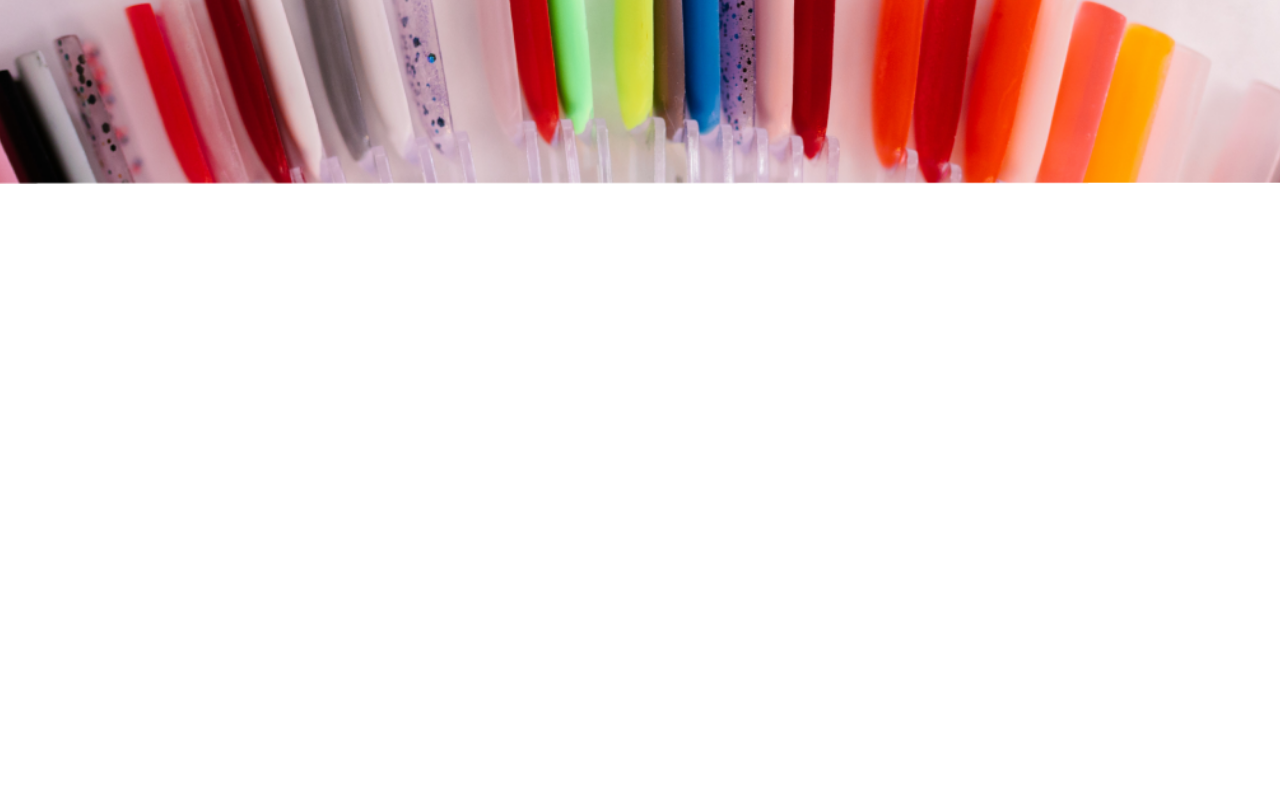
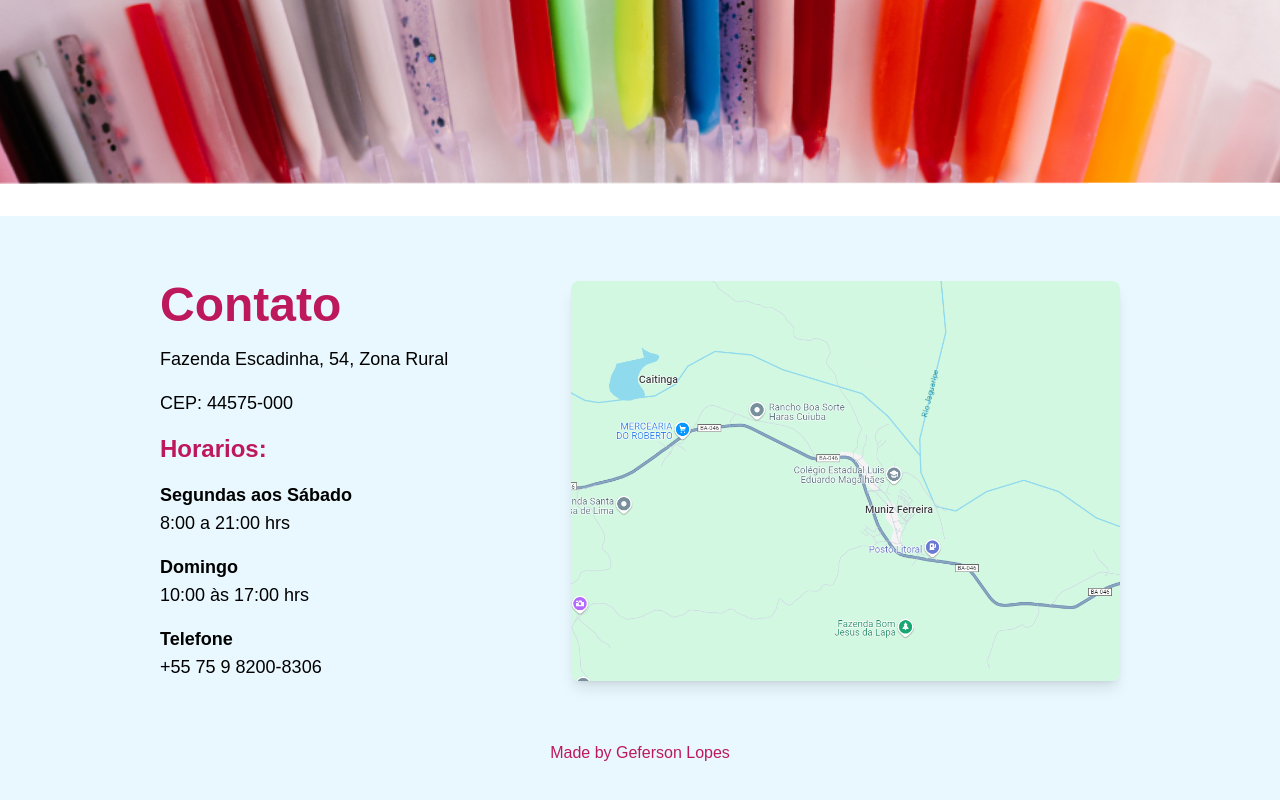
Before and after one commit to GefersonLopes/lashes-web, a Next.js app: page / in a window 1280 px wide. Shown: the part 2529-3329 px from the top of the page. Before the commit the page ends 2745 px from the top, so only its background shows below. Built offline with nearby package versions, Linux system fonts and the light colour scheme; a web font is replaced by a local one.

Commit message:
feat: new page and fix others pages

```diff
--- a/app/page.tsx
+++ b/app/page.tsx
@@ -1,6 +1,7 @@
 "use client";
 
 import ClientBenefitsPage from "./pages/clientBenefits.page";
+import ContatoPage from "./pages/contact.page copy";
 import Initial from "./pages/initial.page";
 import LashesPage from "./pages/lashes.page";
 import PromoPage from "./pages/promo.page";
@@ -12,6 +13,7 @@ export default function Home() {
       <LashesPage />
       <PromoPage />
       <ClientBenefitsPage />
+      <ContatoPage />
     </>
   );
 }
--- /dev/null
+++ b/app/pages/contact.page copy.tsx
@@ -0,0 +1,41 @@
+import Image from "next/image";
+import maps from "../assets/maps.png";
+
+export default function ContatoPage() {
+  return (
+    <main className="h-[50rem] md:h-[38.125rem] flex flex-col items-center justify-center bg-[#E9F8FF] mt-8">
+      <div className="w-3/4 flex flex-col md:flex-row">
+        <section className="w-full md:w-1/2 flex flex-col items-start text-left">
+          <h1 className="text-5xl font-bold text-pink-700 mb-4">Contato</h1>
+          <p className="text-lg mb-4">Fazenda Escadinha, 54, Zona Rural</p>
+          <p className="text-lg mb-4">CEP: 44575-000</p>
+          <p className="text-2xl font-bold text-pink-700">Horarios:</p>
+          <p className="text-lg mt-4 font-bold">Segundas aos Sábado</p>
+          <p className="text-lg mb-4">8:00 a 21:00 hrs</p>
+          <p className="text-lg font-bold">Domingo</p>
+          <p className="text-lg mb-4">10:00 às 17:00 hrs</p>
+          <p className="text-lg font-bold">Telefone</p>
+          <p className="text-lg">+55 75 9 8200-8306</p>
+        </section>
+        <section className="w-full md:w-2/3 flex justify-center mt-8 md:mt-0">
+          <Image
+            src={maps}
+            alt="Mapa de localização"
+            className="rounded-lg shadow-lg cursor-pointer object-cover"
+            onClick={() =>
+              window.open("https://maps.app.goo.gl/uw2VLdkY4t6gDq2H8")
+            }
+          />
+        </section>
+      </div>
+      <footer className="w-full text-center mt-16">
+        <p
+          className="text-pink-700 cursor-pointer"
+          onClick={() => window.open("https://www.linkedin.com/in/algeferson/")}
+        >
+          Made by Geferson Lopes
+        </p>
+      </footer>
+    </main>
+  );
+}
--- a/app/pages/initial.page.tsx
+++ b/app/pages/initial.page.tsx
@@ -32,7 +32,10 @@ export default function Initial() {
             </p>
           </figcaption>
         </figure>
-        <button className="px-6 py-2 h-12 w-48 bg-pink-600 text-white font-semibold rounded-full mt-10">
+        <button
+          className="px-6 py-2 h-12 w-48 bg-pink-600 text-white font-semibold rounded-full mt-10"
+          onClick={() => window.open("https://www.instagram.com/emillymelhor/")}
+        >
           Agende agora
         </button>
       </section>
--- a/app/pages/lashes.page.tsx
+++ b/app/pages/lashes.page.tsx
@@ -17,7 +17,11 @@ export default function LashesPage() {
 
       <section className="w-full h-full flex flex-col md:flex-row items-center relative z-10">
         <figure className="hidden md:block w-full md:w-1/2">
-          <Image src={lashesImage} alt="Lashes" className="w-full h-full max-h-[610px]" />
+          <Image
+            src={lashesImage}
+            alt="Lashes"
+            className="w-full h-full max-h-[610px]"
+          />
         </figure>
         <article className="flex-1 text-center md:text-left p-4 flex flex-col gap-10 text-white md:text-black">
           <header>
@@ -27,12 +31,18 @@ export default function LashesPage() {
           </header>
           <p className="text-justify text-2xl font-medium text-black px-6">
             Explore nossa seleção de cílios, incluindo o delicado e natural
-            &quot;Maria Lashes&quot;, os &quot;Volumosos&quot; para um olhar intenso e marcante, e
-            os &quot;Glam Lashes&quot; para um efeito dramático e glamouroso. Escolha o
-            estilo que combina com você e realce seu olhar!
+            &quot;Maria Lashes&quot;, os &quot;Volumosos&quot; para um olhar
+            intenso e marcante, e os &quot;Glam Lashes&quot; para um efeito
+            dramático e glamouroso. Escolha o estilo que combina com você e
+            realce seu olhar!
           </p>
           <footer className="flex justify-center">
-            <button className="px-6 py-2 h-12 w-26 bg-pink-600 text-white font-semibold rounded-full">
+            <button
+              className="px-6 py-2 h-12 w-26 bg-pink-600 text-white font-semibold rounded-full"
+              onClick={() =>
+                window.open("https://www.instagram.com/emillymelhor/")
+              }
+            >
               Agendar
             </button>
           </footer>
--- a/app/pages/promo.page.tsx
+++ b/app/pages/promo.page.tsx
@@ -17,11 +17,19 @@ export default function PromoPage() {
             <a
               href="#"
               className="px-6 py-2 h-16 w-26 bg-pink-600 text-white font-semibold rounded-full"
+              onClick={() =>
+                window.open("https://www.instagram.com/emillymelhor/")
+              }
             >
               Ver mais
             </a>
           </footer>
-          <div className="absolute z-10 w-[100vw] -bottom-10 left-0 right-0 text-3xl md:text-6xl font-bold bg-pink-600 text-white p-2 flex items-center justify-center">
+          <div
+            className="absolute z-10 w-[100vw] -bottom-10 left-0 right-0 text-3xl md:text-6xl font-bold bg-pink-600 text-white p-2 flex items-center justify-center"
+            onClick={() =>
+              window.open("https://www.instagram.com/emillymelhor/")
+            }
+          >
             50% OFF
           </div>
         </article>
```
Also changed, not shown: app/assets/maps.png (added).
